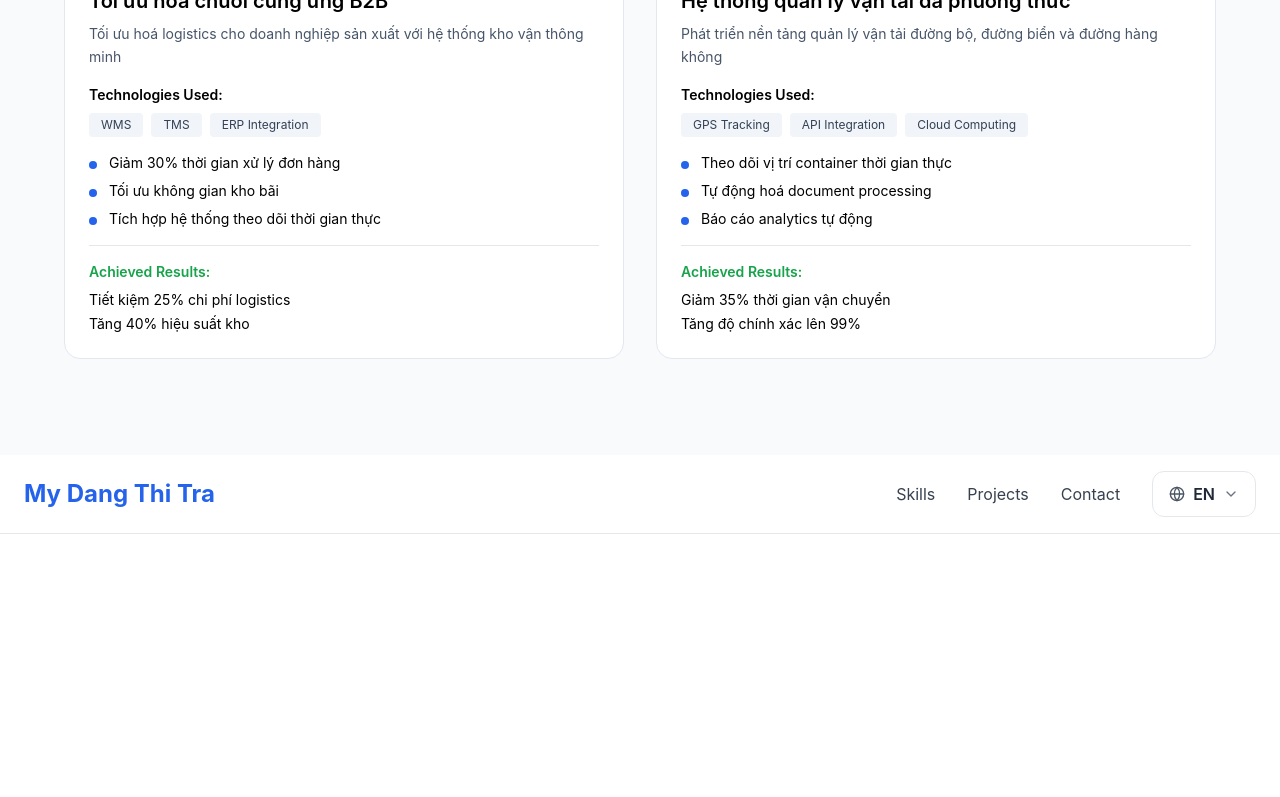
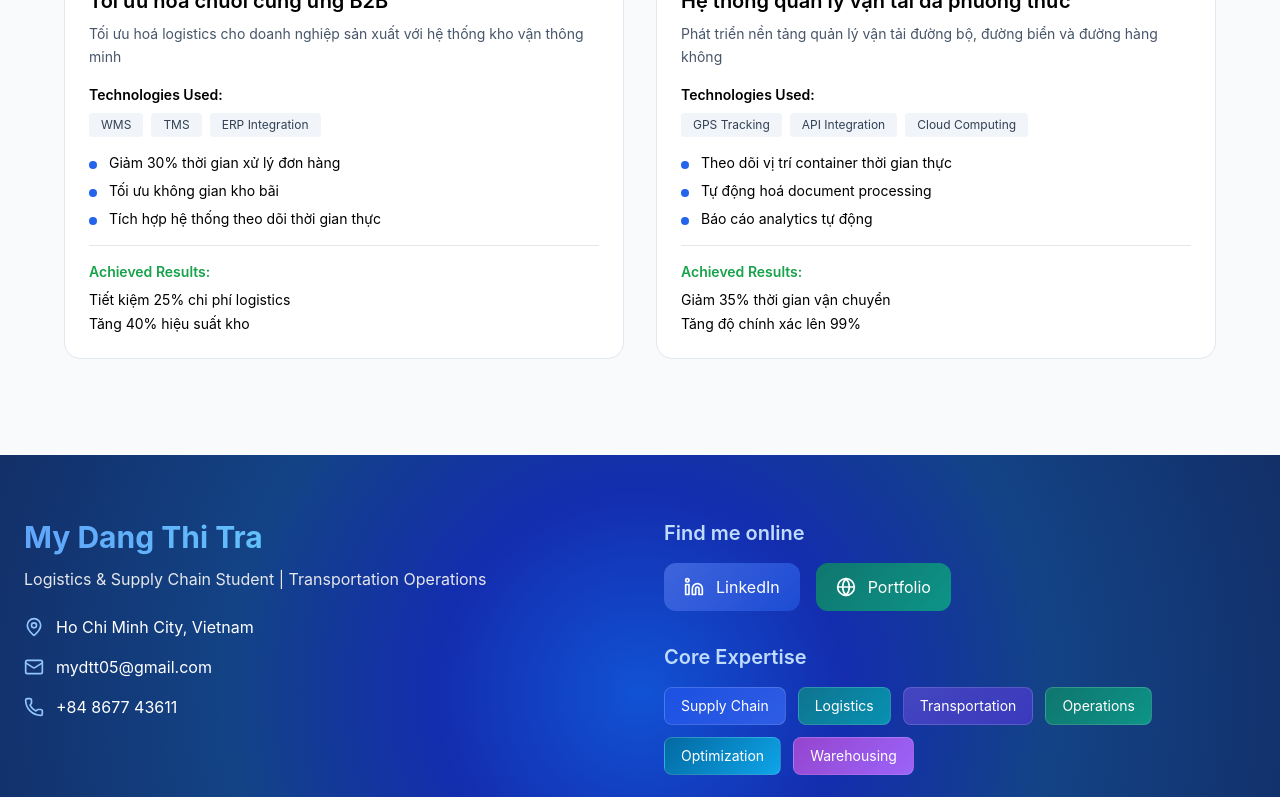
Before and after one commit to mydtt2206/portfolio, a Next.js app: page / in a window 1280 px wide. Shown: the part 2000-2797 px from the top of the page. Before the commit the page ends 2534 px from the top, so only its background shows below. Built offline with nearby package versions, Linux system fonts and the light colour scheme; no server answers.

Commit message:
Update Footer.tsx

```diff
--- a/components/Footer.tsx
+++ b/components/Footer.tsx
@@ -1,52 +1,190 @@
 'use client'
 
-import Link from 'next/link'
 import { useTranslation } from 'react-i18next'
-import LanguageSwitcher from './LanguageSwitcher'
+import { Mail, Phone, MapPin, Linkedin, Globe } from 'lucide-react'
+import { useState, useEffect, useRef, useCallback } from 'react'
 
-export default function Header() {
+export default function Footer() {
   const { t } = useTranslation()
+  const [mousePosition, setMousePosition] = useState({ x: 50, y: 50 })
+  const [isHovering, setIsHovering] = useState(false)
+  const [hoveredElement, setHoveredElement] = useState<string | null>(null)
+  const footerRef = useRef<HTMLElement>(null)
+
+  const handleMouseMove = useCallback((e: MouseEvent) => {
+    if (!footerRef.current) return
+    const rect = footerRef.current.getBoundingClientRect()
+    setMousePosition({
+      x: ((e.clientX - rect.left) / rect.width) * 100,
+      y: ((e.clientY - rect.top) / rect.height) * 100,
+    })
+  }, [])
+
+  useEffect(() => {
+    const el = footerRef.current
+    if (!el) return
+    el.addEventListener('mousemove', handleMouseMove)
+    el.addEventListener('mouseenter', () => setIsHovering(true))
+    el.addEventListener('mouseleave', () => setIsHovering(false))
+    return () => el.removeEventListener('mousemove', handleMouseMove)
+  }, [handleMouseMove])
+
+const calculateGradient = () => {
+  const { x, y } = mousePosition
+
+  return `radial-gradient(
+    circle at ${x}% ${y}%,
+    hsl(${(x / 100) * 40 + 200}, 85%, 45%) 0%,
+    hsl(${(y / 100) * 40 + 210}, 80%, 38%) 30%,
+    hsl(215, 75%, 30%) 60%,
+    hsl(220, 70%, 24%) 100%
+  )`
+}
+
+
+  const calculateGlow = () =>
+    `radial-gradient(
+      circle at ${mousePosition.x}% ${mousePosition.y}%,
+      rgba(59,130,246,${isHovering ? 0.5 : 0.3}) 0%,
+      rgba(59,130,246,0.15) 40%,
+      transparent 80%
+    )`
+
+  const getElementGradient = (color: string, hovered: boolean) => {
+    const map: Record<string, string[]> = {
+      blue: ['#2453ed9f', '#3d70faac', '#3b82f6'],
+      cyan: ['#0e7490', '#0891b2', '#06b6d4'],
+      indigo: ['#534bc8c3', '#4438cacd', '#5d5feebb'],
+      teal: ['#0f766e', '#0d9488', '#14b8a6'],
+      sky: ['#0369a1', '#0ea5e9', '#38bdf8'],
+      violet: ['#9545ce', '#9b64f9', '#9d78f4'],
+      linkedin: ['#496de3d2', '#1d4fd8e4', '#3b82f6'],
+      portfolio: ['#0f766e', '#0d9488', '#14b8a6'],
+    }
+    const c = map[color] || map.blue
+    return hovered
+      ? `linear-gradient(135deg, ${c[1]} 0%, ${c[2]} 100%)`
+      : `linear-gradient(135deg, ${c[0]} 0%, ${c[1]} 100%)`
+  }
 
   return (
-    <header className="z-50 bg-white/80 backdrop-blur-sm border-b">
-      <nav className="container mx-auto px-6 py-4">
-        <div className="flex justify-between items-center">
-          <Link href="/" className="text-2xl font-bold text-blue-600 hover:scale-105 transition-transform duration-300">
-            {t('hero.name', 'My Dang Thi Tra')}
-          </Link>
+    <footer
+      ref={footerRef}
+      id="contact"
+      className="relative overflow-hidden text-white py-16 px-6"
+      style={{ background: `${calculateGradient()}, ${calculateGlow()}` }}
+    >
+      <div className="container mx-auto relative z-10">
+        <div className="flex flex-col lg:flex-row gap-12">
 
-          <div className="flex items-center space-x-8">
-            <div className="hidden md:flex space-x-8">
+          {/* LEFT */}
+          <div className="lg:w-1/2 text-center lg:text-left">
+            <h3 className="text-3xl font-bold bg-gradient-to-r from-blue-400 to-cyan-300 bg-clip-text text-transparent mb-3">
+              My Dang Thi Tra
+            </h3>
+
+            <p className="text-gray-200 mb-6">
+              Logistics & Supply Chain Student | Transportation Operations
+            </p>
+
+            <div className="space-y-4">
+              <div className="flex items-center justify-center lg:justify-start gap-3">
+                <MapPin className="w-5 h-5 text-blue-300" />
+                <span>Ho Chi Minh City, Vietnam</span>
+              </div>
+              <div className="flex items-center justify-center lg:justify-start gap-3">
+                <Mail className="w-5 h-5 text-blue-300" />
+                <a href="mailto:mydtt05@gmail.com">mydtt05@gmail.com</a>
+              </div>
+              <div className="flex items-center justify-center lg:justify-start gap-3">
+                <Phone className="w-5 h-5 text-blue-300" />
+                <a href="tel:+84867743611">+84 8677 43611</a>
+              </div>
+            </div>
+          </div>
+
+          {/* RIGHT */}
+          <div className="lg:w-1/2 space-y-8">
+
+            {/* LINKS */}
+            <div>
+              <h4 className="text-xl font-semibold mb-4 text-blue-200 text-center lg:text-left">
+                Find me online
+              </h4>
+
+              <div className="flex flex-wrap gap-4 justify-center lg:justify-start">
                 <a
-                href="#skills"
-                className="relative text-gray-700 hover:text-blue-600 transition-colors duration-300 group"
+                  href="https://www.linkedin.com/in/mydtt"
+                  target="_blank"
+                  className="flex items-center gap-3 px-5 py-3 rounded-xl transition-all"
+                  style={{
+                    background: getElementGradient('linkedin', hoveredElement === 'linkedin'),
+                    transform: hoveredElement === 'linkedin' ? 'scale(1.05)' : 'none',
+                  }}
+                  onMouseEnter={() => setHoveredElement('linkedin')}
+                  onMouseLeave={() => setHoveredElement(null)}
                 >
-                {t('nav.skills', 'Skills')}
-                <span className="absolute -bottom-1 left-0 w-0 h-0.5 bg-blue-600 group-hover:w-full transition-all duration-300"></span>
+                  <Linkedin className="w-5 h-5" />
+                  LinkedIn
                 </a>
 
                 <a
-                href="#projects"
-                className="relative text-gray-700 hover:text-blue-600 transition-colors duration-300 group"
+                  href="#"
+                  className="flex items-center gap-3 px-5 py-3 rounded-xl transition-all"
+                  style={{
+                    background: getElementGradient('portfolio', hoveredElement === 'portfolio'),
+                    transform: hoveredElement === 'portfolio' ? 'scale(1.05)' : 'none',
+                  }}
+                  onMouseEnter={() => setHoveredElement('portfolio')}
+                  onMouseLeave={() => setHoveredElement(null)}
                 >
-                {t('nav.projects', 'Projects')}
-                <span className="absolute -bottom-1 left-0 w-0 h-0.5 bg-blue-600 group-hover:w-full transition-all duration-300"></span>
+                  <Globe className="w-5 h-5" />
+                  Portfolio
                 </a>
+              </div>
+            </div>
 
-              <a
-                href="#contact"
-                className="relative text-gray-700 hover:text-blue-600 transition-colors duration-300 group"
+            {/* CORE */}
+            <div>
+              <h4 className="text-xl font-semibold mb-4 text-blue-200 text-center lg:text-left">
+                Core Expertise
+              </h4>
+
+              <div className="flex flex-wrap gap-3 justify-center lg:justify-start">
+                {[
+                  { id: 'supply-chain', text: 'Supply Chain', color: 'blue' },
+                  { id: 'logistics', text: 'Logistics', color: 'cyan' },
+                  { id: 'transportation', text: 'Transportation', color: 'indigo' },
+                  { id: 'operations', text: 'Operations', color: 'teal' },
+                  { id: 'optimization', text: 'Optimization', color: 'sky' },
+                  { id: 'warehousing', text: 'Warehousing', color: 'violet' },
+                ].map(item => (
+                  <span
+                    key={item.id}
+                    className="px-4 py-2 rounded-lg border transition-all cursor-pointer text-sm"
+                    style={{
+                      background: getElementGradient(item.color, hoveredElement === item.id),
+                      borderColor: hoveredElement === item.id
+                        ? 'rgba(255,255,255,0.35)'
+                        : 'rgba(255,255,255,0.15)',
+                      transform: hoveredElement === item.id ? 'scale(1.05)' : 'none',
+                    }}
+                    onMouseEnter={() => setHoveredElement(item.id)}
+                    onMouseLeave={() => setHoveredElement(null)}
                   >
-                {t('nav.contact')}
-                <span className="absolute -bottom-1 left-0 w-0 h-0.5 bg-blue-600 group-hover:w-full transition-all duration-300"></span>
-              </a>
+                    {item.text}
+                  </span>
+                ))}
+              </div>
+            </div>
 
           </div>
+        </div>
 
-            <LanguageSwitcher />
+        <div className="mt-12 pt-6 border-t border-blue-800/30 text-center text-sm text-blue-200/80">
+          © {new Date().getFullYear()} My Dang Thi Tra. All rights reserved.
         </div>
       </div>
-      </nav>
-    </header>
+    </footer>
   )
 }
```
Lines whose indentation alone changed are shown as unchanged.
